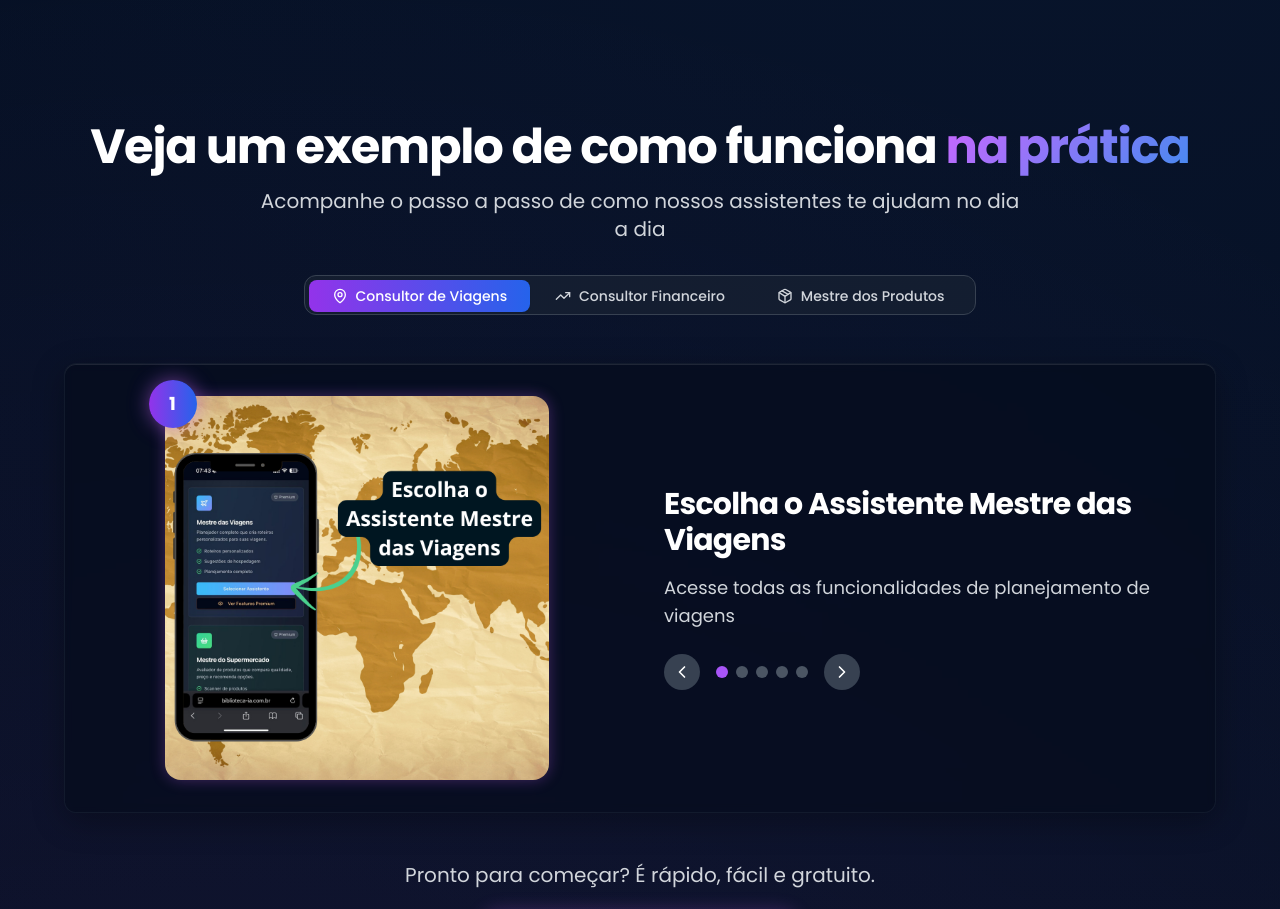
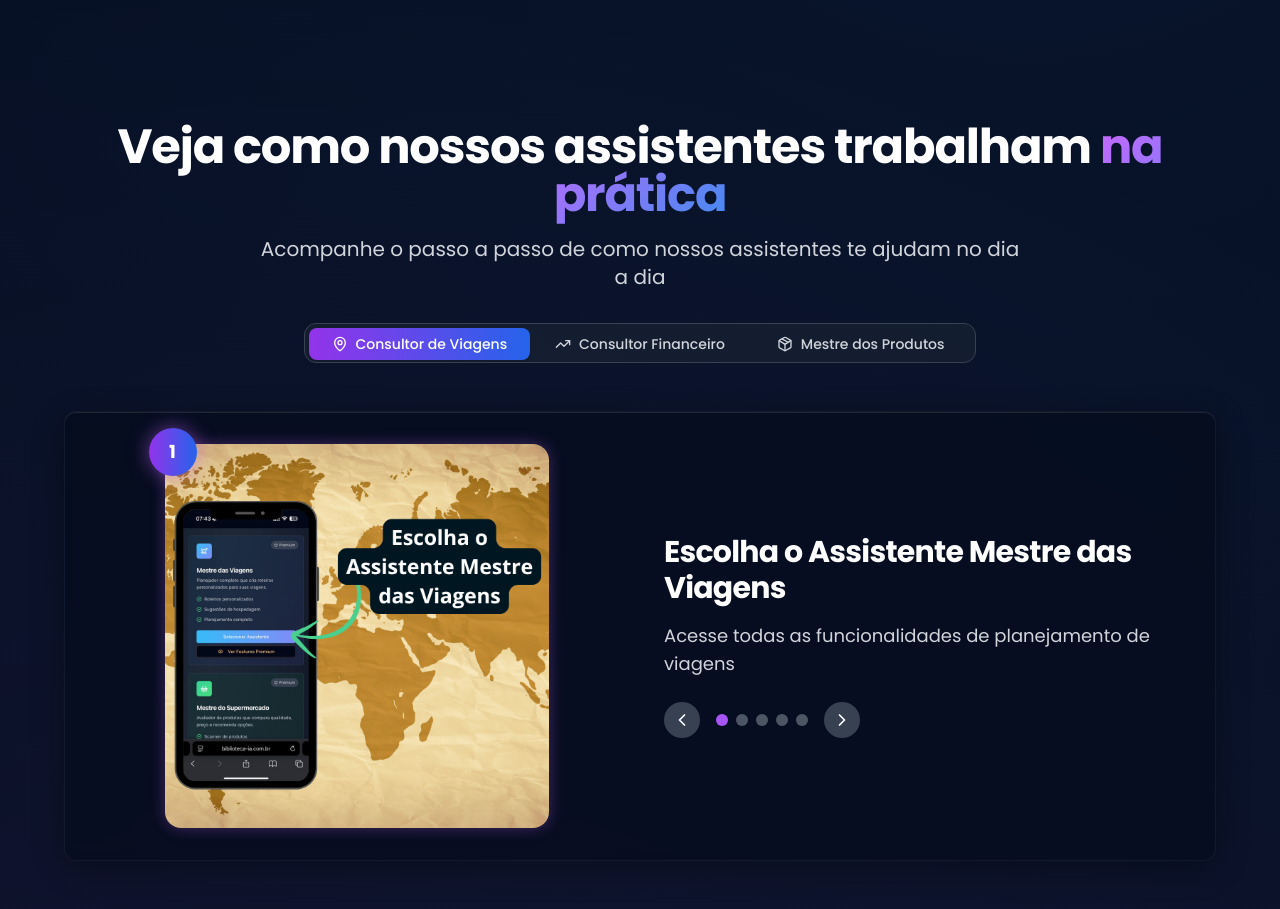
Before and after one commit to somosconsumidores/assistente-inteligente-pro, a React (Vite) app: page / in a window 1280 px wide. Shown: the part 2000-2909 px from the top of the page. Built offline with nearby package versions, Linux system fonts and the light colour scheme.

Commit message:
Change heading text
Update the heading text in `ExampleFlow.tsx`.

```diff
--- a/src/components/ExampleFlow.tsx
+++ b/src/components/ExampleFlow.tsx
@@ -105,7 +105,7 @@ const ExampleFlow = () => {
         {/* Header */}
         <div className="text-center mb-8 sm:mb-12">
           <h2 className="text-2xl sm:text-3xl md:text-4xl lg:text-5xl font-bold text-white mb-4">
-            Veja um exemplo de como funciona{" "}
+            Veja como nossos assistentes trabalham{" "}
             <span className="text-gradient-neon">na prática</span>
           </h2>
           <p className="text-lg sm:text-xl text-gray-300 max-w-3xl mx-auto mb-8">
```
